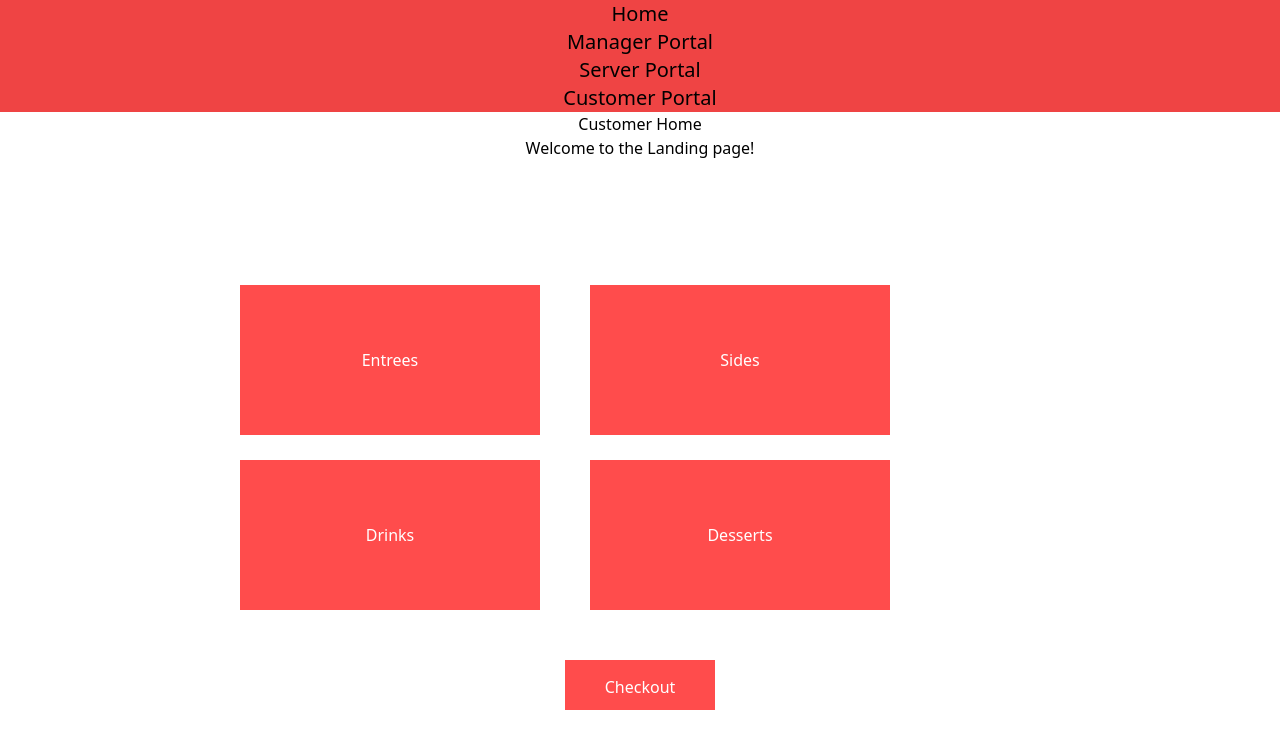
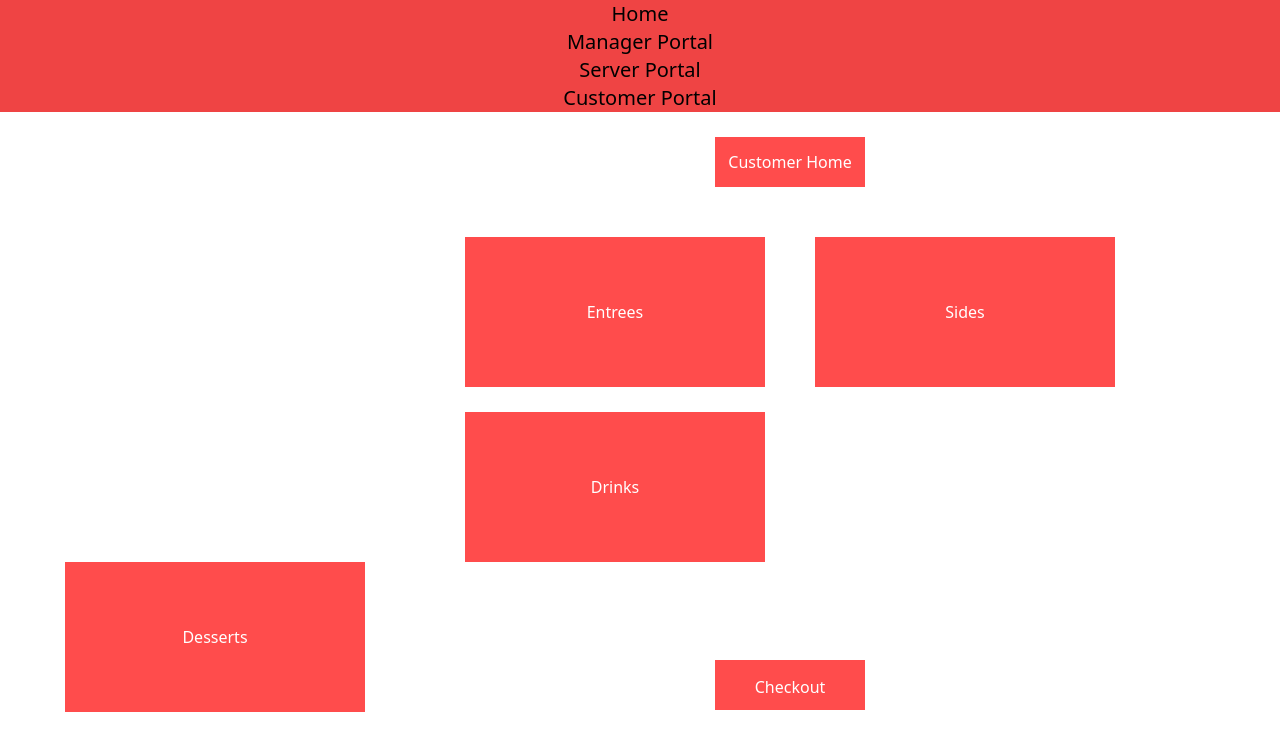
Before and after one commit to al70023/hosting_project_3, a React (Create React App) app in the folder project3_react/: page /CustomerHome in a window 1280 px wide. Shown: the top 750 px of the page. Built offline with nearby package versions, Linux system fonts and the light colour scheme.

Commit message:
CustomerHomeFix

```diff
--- a/project3_react/src/CustomerHome.js
+++ b/project3_react/src/CustomerHome.js
@@ -1,15 +1,12 @@
 import React from 'react';
-//import './CustomerHome.css';
+import './ServerHome.css';
 
 function CustomerHome(){
     return (
 
         <div >
             <div class="homeTopContainer">
-                <h1>
-                    Customer Home
-                </h1>
-                <p>Welcome to the Landing page!</p>
+                <button className = "btnServerHome">Customer Home</button>
                 <a href="/EntreeItems">
                     <button className = "btnOne">Entrees</button>
                 </a>
```
